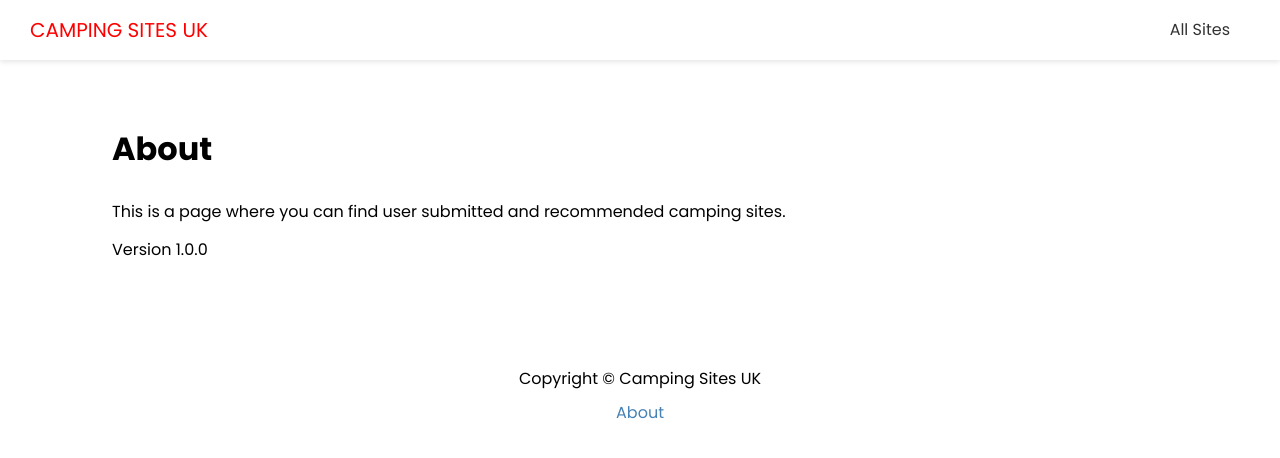
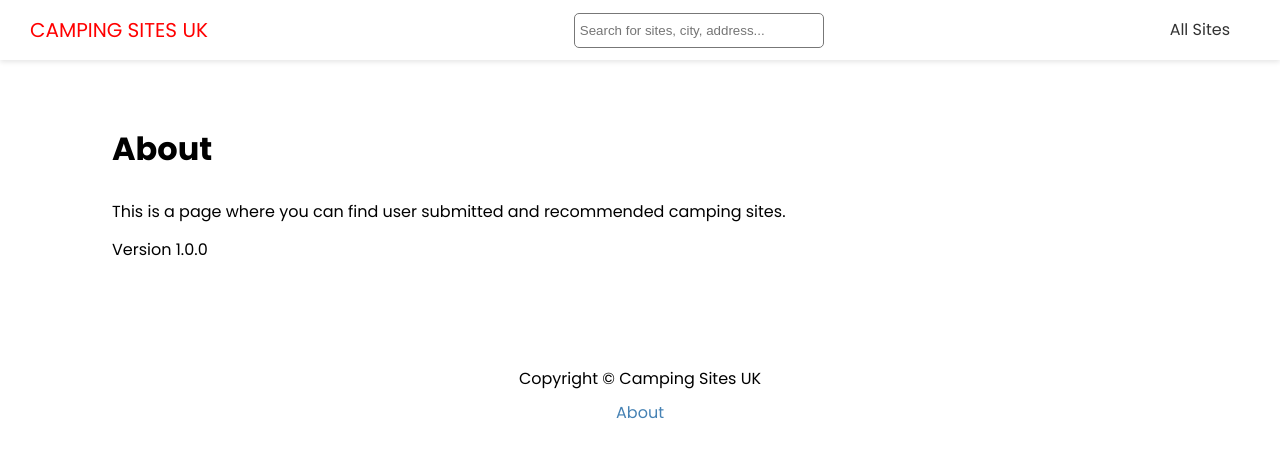
Before and after one commit to Norbs89/camping-site-frontend, a Next.js app: page /about in a window 1280 px wide. Shown: the top 458 px of the page. Built offline with nearby package versions, Linux system fonts and the light colour scheme.

Commit message:
ver. 0.4.2 update - full notes in readme

```diff
--- a/components/Header.jsx
+++ b/components/Header.jsx
@@ -1,5 +1,6 @@
 import styles from "@/styles/Header.module.css";
 import Link from "next/link";
+import Search from "./Search";
 
 const Header = () => {
   return (
@@ -9,7 +10,7 @@
           <a>Camping Sites UK</a>
         </Link>
       </div>
-
+      <Search />
       <nav>
         <ul>
           <li>
--- /dev/null
+++ b/components/Search.jsx
@@ -0,0 +1,27 @@
+import styles from "@/styles/Search.module.css";
+import { useState } from "react";
+import { useRouter } from "next/router";
+
+const Search = () => {
+  const [term, setTerm] = useState("");
+  const router = useRouter();
+  const handleSubmit = (e) => {
+    e.preventDefault();
+    router.push(`/sites/search?term=${term}`);
+    setTerm("");
+  };
+  return (
+    <div className={styles.search}>
+      <form onSubmit={handleSubmit}>
+        <input
+          type="text"
+          value={term}
+          onChange={(e) => setTerm(e.target.value)}
+          placeholder="Search for sites, city, address..."
+        />
+      </form>
+    </div>
+  );
+};
+
+export default Search;
--- /dev/null
+++ b/styles/Search.module.css
@@ -0,0 +1,7 @@
+.search input {
+  width: 250px;
+  height: 35px;
+  padding: 5px;
+  border: 1px #777 solid;
+  border-radius: 5px;
+}
```
Also changed, not shown: 1 other file (tests, documents, lock files or other folders).
